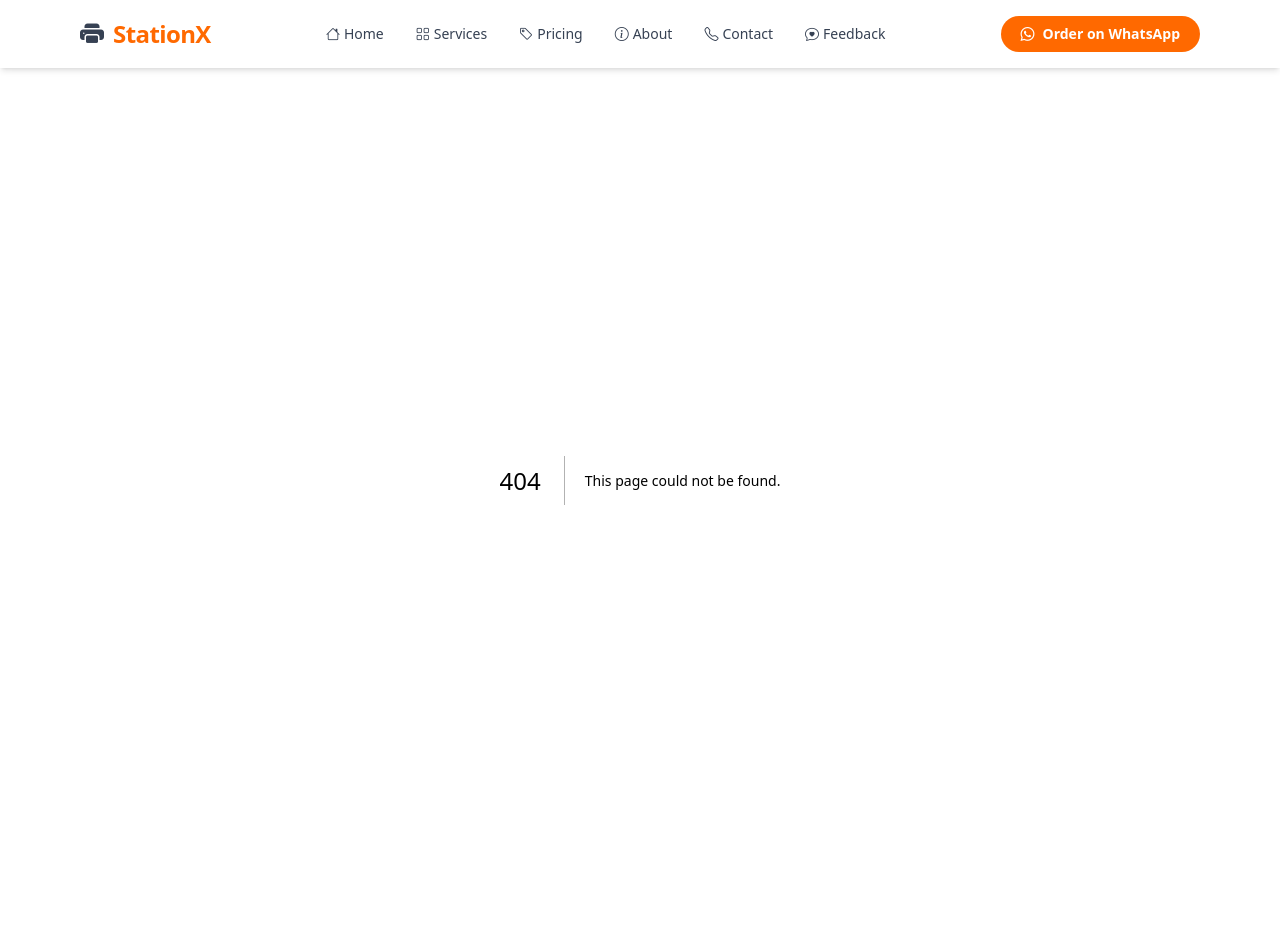
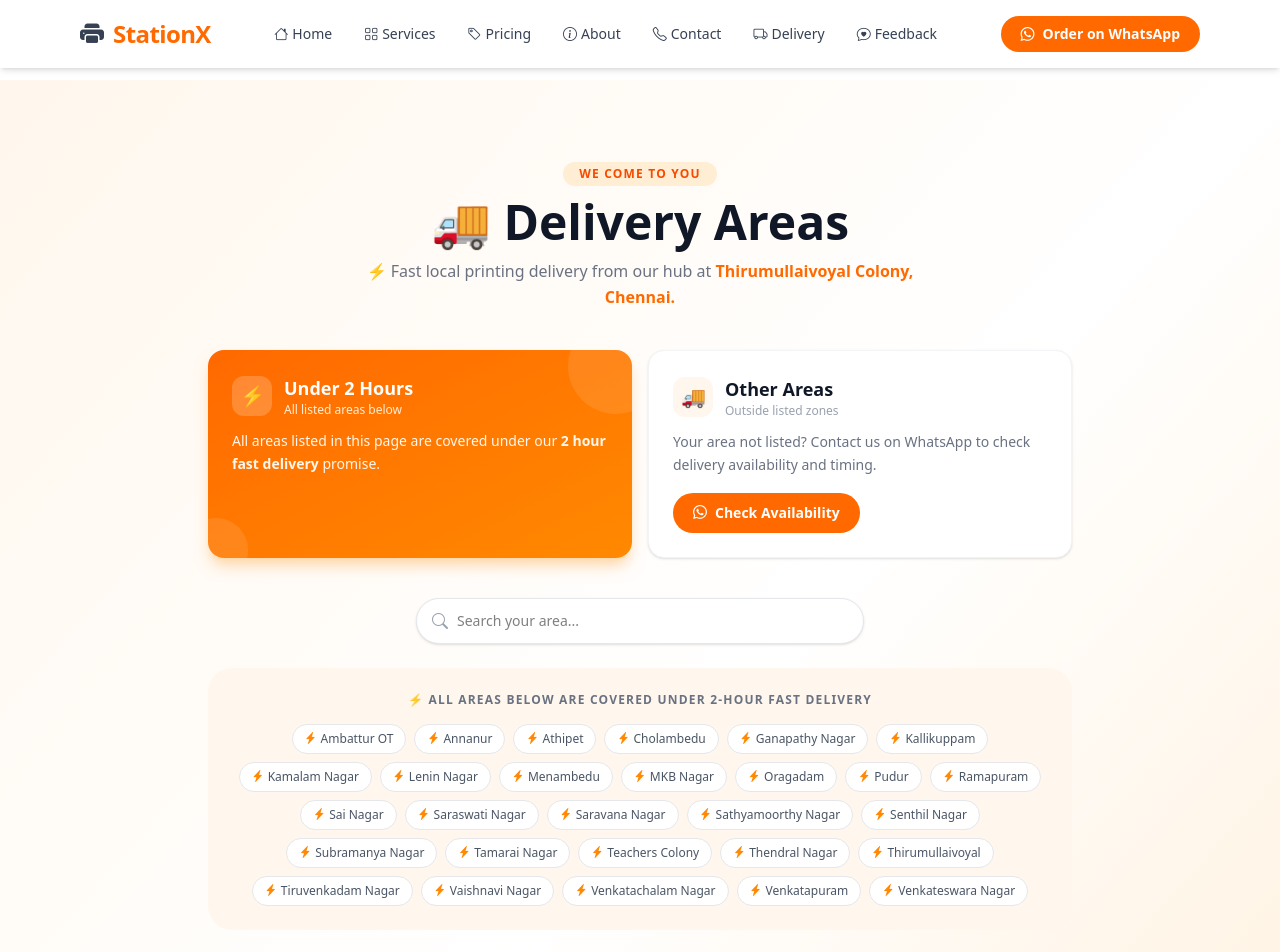
Before and after one commit to NikZ-2001/stationx, a Next.js app: page /delivery in a window 1280 px wide. Before the commit this address had no page. Shown: the top 952 px of the page. Built offline with nearby package versions, Linux system fonts and the light colour scheme; a web font is replaced by a local one.

Commit message:
Created app/config/deliveryAreas.ts

```diff
--- a/app/about/page.tsx
+++ b/app/about/page.tsx
@@ -34,7 +34,7 @@ export default function AboutPage() {
               <i className="bi bi-person-fill text-orange-500 text-2xl" />
             </div>
             <div>
-              <p className="font-bold text-gray-900 text-lg font-[var(--font-playfair)]">Nikson Andrew</p>
+
               <p className="text-orange-500 text-sm font-medium">Founder, StationX</p>
             </div>
           </div>
--- /dev/null
+++ b/app/config/deliveryAreas.ts
@@ -0,0 +1,30 @@
+export const DELIVERY_AREAS = [
+  "Ambattur OT",
+  "Annanur",
+  "Athipet",
+  "Cholambedu",
+  "Ganapathy Nagar",
+  "Kallikuppam",
+  "Kamalam Nagar",
+  "Lenin Nagar",
+  "Menambedu",
+  "MKB Nagar",
+  "Oragadam",
+  "Pudur",
+  "Ramapuram",
+  "Sai Nagar",
+  "Saraswati Nagar",
+  "Saravana Nagar",
+  "Sathyamoorthy Nagar",
+  "Senthil Nagar",
+  "Subramanya Nagar",
+  "Tamarai Nagar",
+  "Teachers Colony",
+  "Thendral Nagar",
+  "Thirumullaivoyal",
+  "Tiruvenkadam Nagar",
+  "Vaishnavi Nagar",
+  "Venkatachalam Nagar",
+  "Venkatapuram",
+  "Venkateswara Nagar",
+];
--- /dev/null
+++ b/app/delivery/DeliveryClient.tsx
@@ -0,0 +1,126 @@
+"use client";
+import { useState } from "react";
+import { WA_LINKS } from "@/lib/whatsapp";
+import { DELIVERY_AREAS } from "@/app/config/deliveryAreas";
+
+export default function DeliveryClient() {
+  const [search, setSearch] = useState("");
+  const [found, setFound] = useState<string | null>(null);
+
+  const filtered = DELIVERY_AREAS.filter((a) => a.toLowerCase().includes(search.toLowerCase()));
+
+  const handleSearch = (value: string) => {
+    setSearch(value);
+    if (value.length > 1) {
+      const match = DELIVERY_AREAS.find((a) => a.toLowerCase().includes(value.toLowerCase()));
+      setFound(match ? match : "not_found");
+    } else {
+      setFound(null);
+    }
+  };
+
+  return (
+    <main className="min-h-screen bg-gradient-to-br from-orange-50 via-white to-orange-100">
+      <div className="max-w-4xl mx-auto px-4 py-20">
+
+        {/* Heading */}
+        <div className="text-center mb-10">
+          <span className="inline-block bg-orange-100 text-orange-600 text-xs font-semibold px-4 py-1 rounded-full mb-3 uppercase tracking-widest">
+            We Come to You
+          </span>
+          <h1 className="text-4xl md:text-5xl font-bold text-gray-900 font-[var(--font-playfair)] mb-3">
+            🚚 Delivery Areas
+          </h1>
+          <p className="text-gray-500 text-sm md:text-base max-w-xl mx-auto leading-relaxed">
+            ⚡ Fast local printing delivery from our hub at <strong className="text-orange-500">Thirumullaivoyal Colony, Chennai.</strong>
+          </p>
+        </div>
+
+        {/* Delivery Promise Cards */}
+        <div className="grid grid-cols-1 sm:grid-cols-2 gap-4 mb-10">
+          <div className="bg-gradient-to-br from-orange-500 to-orange-400 rounded-2xl p-6 text-white shadow-lg shadow-orange-200 relative overflow-hidden">
+            <div className="absolute top-0 right-0 w-24 h-24 bg-white/10 rounded-full -translate-y-8 translate-x-8" />
+            <div className="absolute bottom-0 left-0 w-16 h-16 bg-white/10 rounded-full translate-y-6 -translate-x-6" />
+            <div className="relative">
+              <div className="flex items-center gap-3 mb-3">
+                <span className="w-10 h-10 bg-white/20 rounded-xl flex items-center justify-center text-xl">⚡</span>
+                <div>
+                  <p className="font-bold text-lg font-[var(--font-playfair)]">Under 2 Hours</p>
+                  <p className="text-orange-100 text-xs">All listed areas below</p>
+                </div>
+              </div>
+              <p className="text-sm text-orange-50 leading-relaxed">All areas listed in this page are covered under our <strong>2 hour fast delivery</strong> promise.</p>
+            </div>
+          </div>
+
+          <div className="bg-white border border-gray-100 rounded-2xl p-6 shadow-sm">
+            <div className="flex items-center gap-3 mb-3">
+              <span className="w-10 h-10 bg-orange-50 rounded-xl flex items-center justify-center text-xl">🚚</span>
+              <div>
+                <p className="font-bold text-lg text-gray-900 font-[var(--font-playfair)]">Other Areas</p>
+                <p className="text-gray-400 text-xs">Outside listed zones</p>
+              </div>
+            </div>
+            <p className="text-sm text-gray-500 leading-relaxed mb-4">Your area not listed? Contact us on WhatsApp to check delivery availability and timing.</p>
+            <a href={WA_LINKS.contact} target="_blank" rel="noreferrer" className="inline-flex items-center gap-2 bg-orange-500 text-white px-5 py-2.5 rounded-full text-sm font-semibold hover:bg-orange-600 transition">
+              <i className="bi bi-whatsapp" /> Check Availability
+            </a>
+          </div>
+        </div>
+
+        {/* Search */}
+        <div className="mb-6">
+          <div className="relative max-w-md mx-auto">
+            <i className="bi bi-search absolute left-4 top-1/2 -translate-y-1/2 text-gray-400" />
+            <input type="text" value={search} onChange={(e) => handleSearch(e.target.value)} placeholder="Search your area..." className="w-full pl-10 pr-4 py-3 border border-gray-200 rounded-full text-sm focus:outline-none focus:ring-2 focus:ring-orange-300 bg-white shadow-sm" />
+          </div>
+          {found === "not_found" && search.length > 1 && (
+            <div className="text-center mt-3">
+              <p className="text-sm text-gray-500">Area not listed? <a href={WA_LINKS.contact} target="_blank" rel="noreferrer" className="text-orange-500 font-semibold hover:underline">Contact us on WhatsApp</a> to check availability.</p>
+            </div>
+          )}
+          {found && found !== "not_found" && (
+            <div className="text-center mt-3">
+              <p className="text-sm text-green-600 font-semibold">✅ {found} is in our 2-hour delivery zone!</p>
+            </div>
+          )}
+        </div>
+
+        {/* Area Chips */}
+        <div className="bg-orange-50 rounded-3xl p-6 mb-10">
+          <p className="text-xs font-semibold text-gray-500 uppercase tracking-widest mb-4 text-center">
+            ⚡ All areas below are covered under 2-hour fast delivery
+          </p>
+          <div className="flex flex-wrap gap-2 justify-center">
+            {(search.length > 0 ? filtered : DELIVERY_AREAS).map((area) => (
+              <span key={area} className="text-xs font-medium px-3 py-1.5 rounded-full border bg-white text-gray-600 border-gray-200 hover:border-orange-300 hover:text-orange-500 transition cursor-default flex items-center gap-1">
+                <i className="bi bi-lightning-charge-fill text-orange-400 text-xs" />
+                {area}
+              </span>
+            ))}
+            {search.length > 0 && filtered.length === 0 && (
+              <p className="text-sm text-gray-400 py-4">No areas found matching "{search}"</p>
+            )}
+          </div>
+        </div>
+
+        {/* Google Maps */}
+        <div className="mb-10">
+          <p className="text-center text-sm font-semibold text-gray-700 mb-4">📍 Our Hub Location — Thirumullaivoyal Colony, Chennai</p>
+          <div className="rounded-3xl overflow-hidden shadow-lg border border-gray-100">
+            <iframe src="https://maps.google.com/maps?q=13.143997,80.137667&z=15&output=embed" width="100%" height="350" style={{ border: 0 }} allowFullScreen loading="lazy" referrerPolicy="no-referrer-when-downgrade" title="StationX Delivery Hub" />
+          </div>
+        </div>
+
+        {/* CTA */}
+        <div className="flex justify-center">
+          <a href={WA_LINKS.contact} target="_blank" rel="noreferrer" className="inline-flex items-center gap-2 bg-orange-500 text-white px-8 py-4 rounded-full font-bold text-sm hover:bg-orange-600 transition shadow-lg shadow-orange-200">
+            <i className="bi bi-whatsapp text-lg" />
+            Check Delivery on WhatsApp
+          </a>
+        </div>
+
+      </div>
+    </main>
+  );
+}
--- /dev/null
+++ b/app/delivery/page.tsx
@@ -0,0 +1,6 @@
+import type { Metadata } from "next";
+export const metadata: Metadata = {
+  title: "Delivery Areas — StationX Printing Service Ambattur Chennai",
+  description: "StationX delivers prints to Ambattur OT, Annanur, Kallikuppam, Thirumullaivoyal and 25+ areas in Chennai within 2 hours.",
+};
+export { default } from "./DeliveryClient";
--- a/app/globals.css
+++ b/app/globals.css
@@ -1,17 +1,5 @@
 @import "tailwindcss";
 @import "bootstrap-icons/font/bootstrap-icons.css";
-
-* {
-  touch-action: manipulation;
-}
-
-button, a {
-  -webkit-tap-highlight-color: transparent;
-  -webkit-touch-callout: none;
-  -webkit-user-select: none;
-  user-select: none;
-  cursor: pointer;
-}
 
 @layer base {
   html {
@@ -20,6 +8,18 @@ button, a {
 
   body {
     @apply antialiased;
+  }
+
+  * {
+    touch-action: manipulation;
+  }
+
+  button, a {
+    -webkit-tap-highlight-color: transparent;
+    -webkit-touch-callout: none;
+    -webkit-user-select: none;
+    user-select: none;
+    cursor: pointer;
   }
 }
 
@@ -40,11 +40,41 @@ button, a {
     animation: slideInRight 0.6s ease-out forwards;
   }
 
+  .animate-bounce-slow {
+    animation: bounceSlow 2s ease-in-out infinite;
+  }
+
   .delay-100 { animation-delay: 100ms; }
   .delay-200 { animation-delay: 200ms; }
   .delay-300 { animation-delay: 300ms; }
   .delay-400 { animation-delay: 400ms; }
   .delay-500 { animation-delay: 500ms; }
+
+  .scrollbar-hide {
+    -ms-overflow-style: none;
+    scrollbar-width: none;
+  }
+
+  .scrollbar-hide::-webkit-scrollbar {
+    display: none;
+  }
+
+  .mobile-menu-btn {
+    -webkit-tap-highlight-color: transparent;
+    touch-action: manipulation;
+    cursor: pointer;
+    background: none;
+    border: none;
+    padding: 10px;
+    margin: 0;
+    display: flex;
+    flex-direction: column;
+    justify-content: center;
+    align-items: center;
+    gap: 5px;
+    min-width: 44px;
+    min-height: 44px;
+  }
 }
 
 @keyframes fadeUp {
@@ -84,26 +114,8 @@ button, a {
     transform: translateX(0);
   }
 }
-.mobile-menu-btn {
-  -webkit-tap-highlight-color: transparent;
-  touch-action: manipulation;
-  cursor: pointer;
-  background: none;
-  border: none;
-  padding: 10px;
-  margin: 0;
-  display: flex;
-  flex-direction: column;
-  justify-content: center;
-  align-items: center;
-  gap: 5px;
-  min-width: 44px;
-  min-height: 44px;
+
+@keyframes bounceSlow {
+  0%, 100% { transform: translateY(0); }
+  50% { transform: translateY(-6px); }
 }
-.scrollbar-hide {
-  -ms-overflow-style: none;
-  scrollbar-width: none;
-}
-.scrollbar-hide::-webkit-scrollbar {
-  display: none;
-}
--- a/components/Footer.tsx
+++ b/components/Footer.tsx
@@ -34,6 +34,7 @@ export default function Footer() {
             <li><Link href="/pricing" className="hover:text-orange-500 transition">Pricing</Link></li>
             <li><Link href="/about" className="hover:text-orange-500 transition">About</Link></li>
             <li><Link href="/contact" className="hover:text-orange-500 transition">Contact</Link></li>
+            <li><Link href="/delivery" className="hover:text-orange-500 transition">Delivery Areas</Link></li>
             <li><Link href="/feedback" className="hover:text-orange-500 transition">Feedback</Link></li>
           </ul>
         </div>
--- a/components/Header.tsx
+++ b/components/Header.tsx
@@ -30,6 +30,7 @@ export default function Header() {
           <Link href="/pricing" className="hover:text-orange-500 transition"><i className="bi bi-tag mr-1" />Pricing</Link>
           <Link href="/about" className="hover:text-orange-500 transition"><i className="bi bi-info-circle mr-1" />About</Link>
           <Link href="/contact" className="hover:text-orange-500 transition"><i className="bi bi-telephone mr-1" />Contact</Link>
+          <Link href="/delivery" className="hover:text-orange-500 transition"><i className="bi bi-truck mr-1" />Delivery</Link>
           <Link href="/feedback" className="hover:text-orange-500 transition"><i className="bi bi-chat-heart mr-1" />Feedback</Link>
         </nav>
         <a href="https://wa.me/919150190729?text=Hey%20StationX!%20I%20want%20to%20place%20an%20order." target="_blank" rel="noreferrer" className="hidden md:inline-flex items-center gap-2 bg-orange-500 text-white px-5 py-2 rounded-full text-sm font-semibold hover:bg-orange-600 transition">
@@ -43,6 +44,7 @@ export default function Header() {
           <Link href="/pricing" onClick={() => setMenuOpen(false)} className="hover:text-orange-500 py-2 border-b border-gray-100 flex items-center gap-2"><i className="bi bi-tag" />Pricing</Link>
           <Link href="/about" onClick={() => setMenuOpen(false)} className="hover:text-orange-500 py-2 border-b border-gray-100 flex items-center gap-2"><i className="bi bi-info-circle" />About</Link>
           <Link href="/contact" onClick={() => setMenuOpen(false)} className="hover:text-orange-500 py-2 border-b border-gray-100 flex items-center gap-2"><i className="bi bi-telephone" />Contact</Link>
+          <Link href="/delivery" onClick={() => setMenuOpen(false)} className="hover:text-orange-500 py-2 border-b border-gray-100 flex items-center gap-2"><i className="bi bi-truck" />Delivery</Link>
           <Link href="/feedback" onClick={() => setMenuOpen(false)} className="hover:text-orange-500 py-2 border-b border-gray-100 flex items-center gap-2"><i className="bi bi-chat-heart" />Feedback</Link>
           <a href="https://wa.me/919150190729?text=Hey%20StationX!%20I%20want%20to%20place%20an%20order." target="_blank" rel="noreferrer" className="bg-orange-500 text-white px-4 py-3 rounded-full text-center hover:bg-orange-600 transition flex items-center justify-center gap-2 mt-2">
             <i className="bi bi-whatsapp" /> Order on WhatsApp
--- a/components/Services.tsx
+++ b/components/Services.tsx
@@ -54,7 +54,7 @@ const services = [
     disabled: false,
     formats: ["PDF", "JPG", "PNG", "AI (Illustrator)"],
     paperTypes: ["130 GSM Glossy Sticker"],
-    sizes: ["A4 – B&W", "A4 – Color", "A3 – B&W", "A3 – Color"],
+    sizes: ["A5 – B&W", "A5 – Color", "A4 – B&W", "A4 – Color"],
   },
   {
     icon: "🗂️",
```
Also changed, not shown: app/pricing/PricingClient.tsx (+8 -8 lines).
